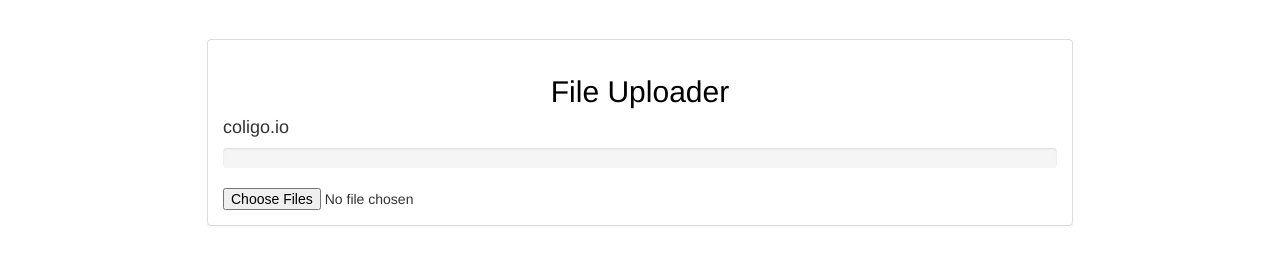
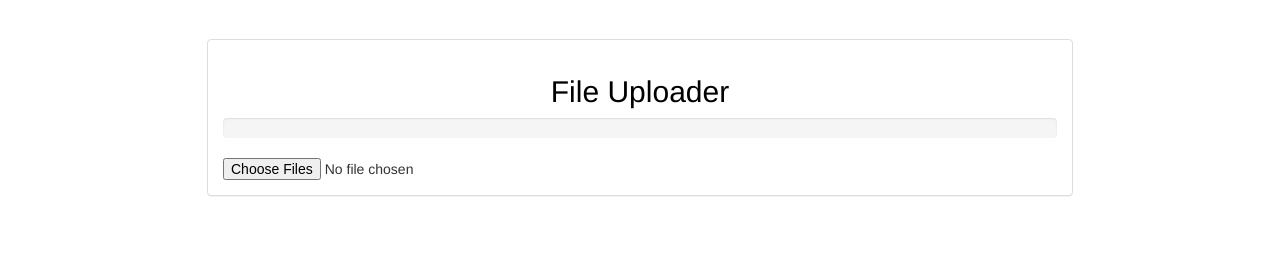
Before and after one commit to StephenHanzlik/q2pi, a website: page public/get_eggs.html in a window 1280 px wide. Shown: the part 81-346 px from the top of the page. Drawn offline with nearby package versions, Linux system fonts and the light colour scheme.

Commit message:
removed h4 from uploads

```diff
--- a/public/get_eggs.html
+++ b/public/get_eggs.html
@@ -23,7 +23,6 @@
         <div class="panel panel-default">
           <div class="panel-body">
             <h2>File Uploader</h2>
-            <h4>coligo.io</h4>
             <div class="progress">
               <div class="progress-bar" role="progressbar"></div>
             </div>
```
